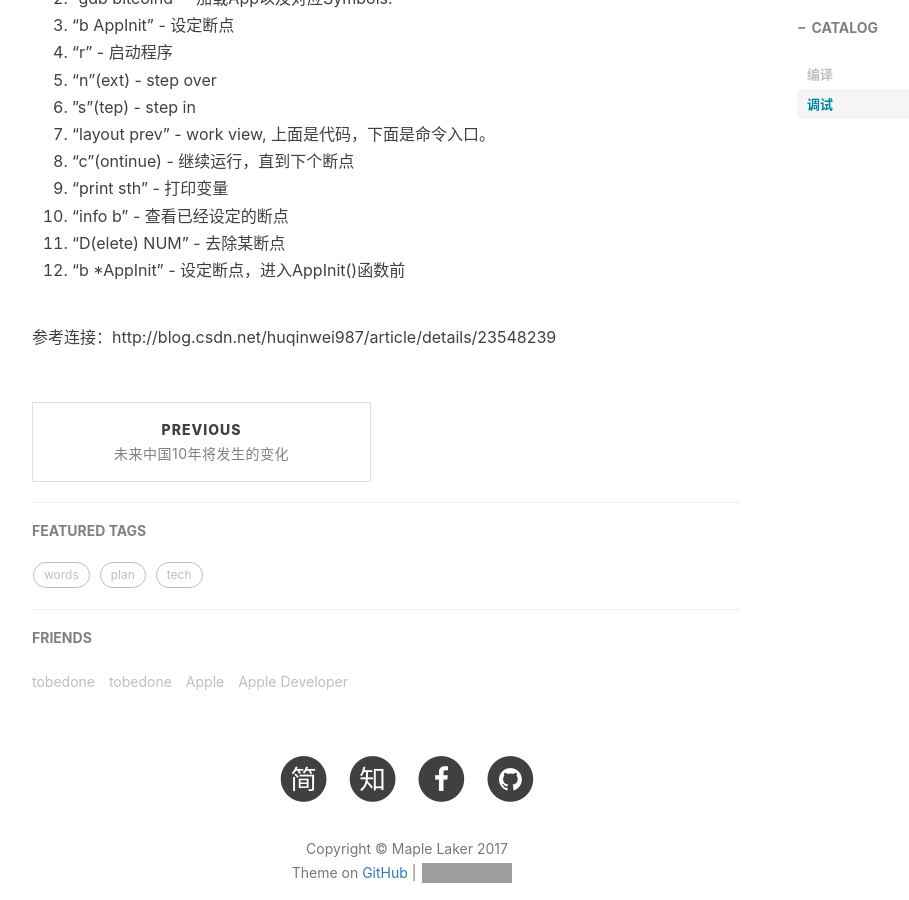
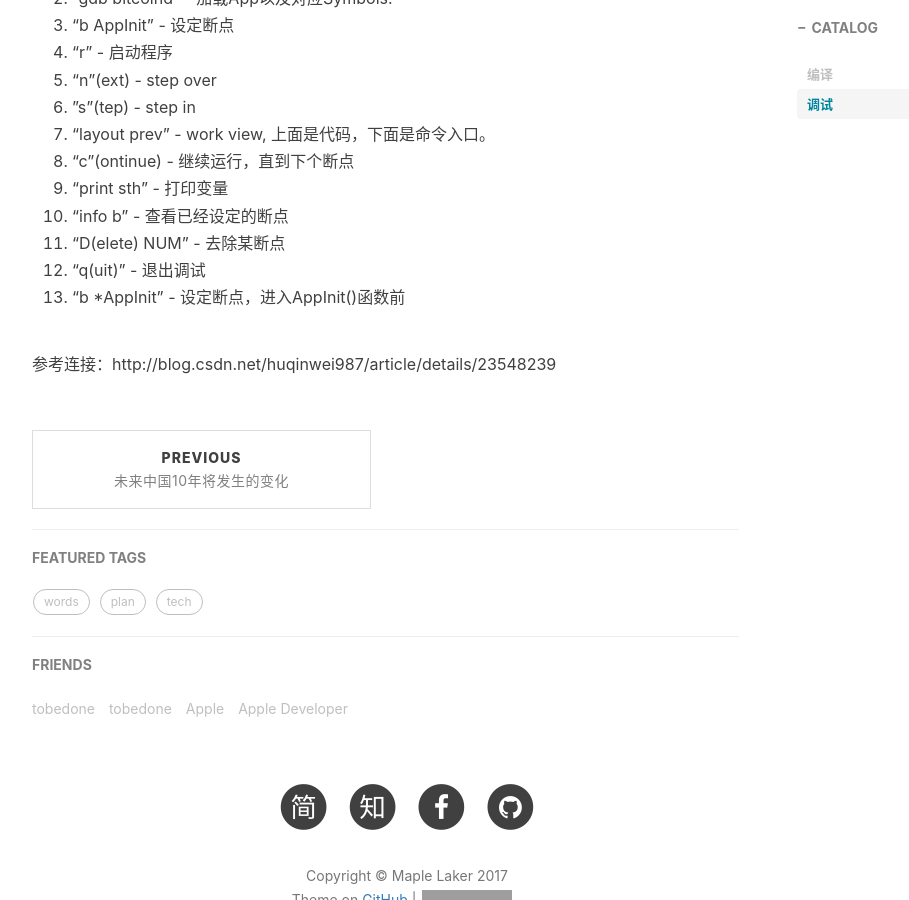
Before and after one commit to MapleLaker/MapleLaker.github.io, a Jekyll site: the page built from _posts/2017-11-07-GDB 调试.md, in a window 1280 px wide and 900 px high, scrolled down 759 px. Shown: the whole window, without its empty margins (233-1142 px from the left). Built offline with Jekyll 4.4.1, drawn with Linux system fonts in a browser that asks for light colours; nearby versions of some CDN libraries; comment, search, counter and statistics services are not loaded; grey boxes are pictures that could not be loaded.

Commit message:
Update 2017-11-07-GDB 调试.md

```diff
--- a/_posts/2017-11-07-GDB 调试.md
+++ b/_posts/2017-11-07-GDB 调试.md
@@ -25,6 +25,7 @@ tags:
 9. "print sth" - 打印变量
 10. “info b” - 查看已经设定的断点
 11. “D(elete) NUM” - 去除某断点
-12. "b *AppInit" - 设定断点，进入AppInit()函数前
+12. "q(uit)" - 退出调试
+13. "b *AppInit" - 设定断点，进入AppInit()函数前
 
 参考连接：http://blog.csdn.net/huqinwei987/article/details/23548239
```
